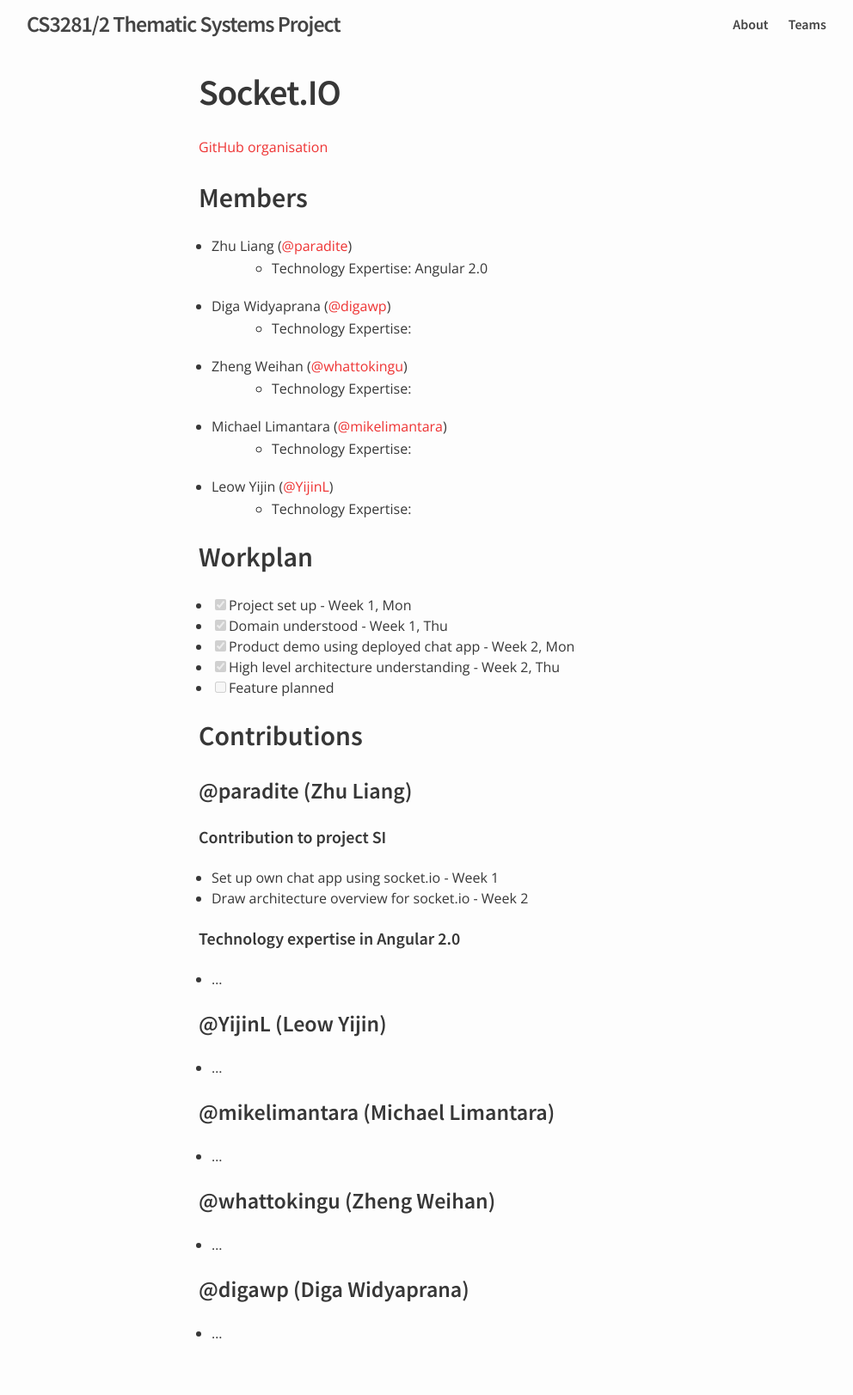
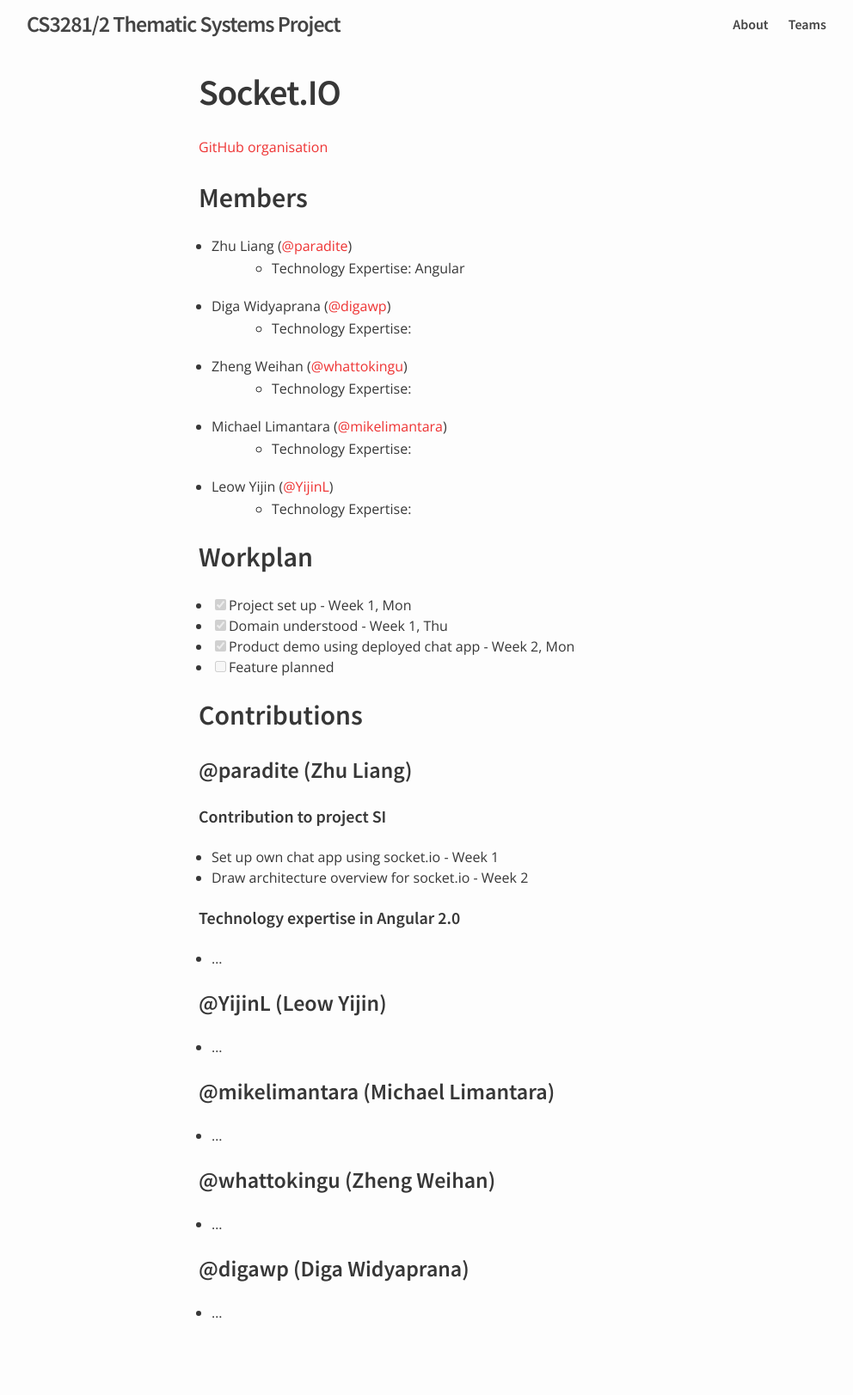
Before and after one commit to nus-oss/cs3281-AY1516S2-website, a Jekyll site: the page built from teams/socketio.md, in a window 1280 px wide. Shown: the whole page at 86% size, without its empty margins (139-1131 px from the left). Built offline with Jekyll 4.4.1, drawn with Linux system fonts in a browser that asks for light colours; after the commit the page ends 1599 px from its top, so only the background shows below that.

Commit message:
edited progress

```diff
--- a/teams/socketio.md
+++ b/teams/socketio.md
@@ -8,7 +8,7 @@
 
 ## Members
  - Zhu Liang ([@paradite](http://paradite.com))
-   - Technology Expertise: Angular 2.0
+   - Technology Expertise: Angular
  - Diga Widyaprana ([@digawp](http://digawp.blogspot.sg/))
    - Technology Expertise:
  - Zheng Weihan ([@whattokingu](http://medium.com/@whattokingu))
@@ -23,7 +23,6 @@
 * [x] Project set up - Week 1, Mon
 * [x] Domain understood - Week 1, Thu
 * [x] Product demo using deployed chat app - Week 2, Mon
-* [x] High level architecture understanding - Week 2, Thu
 * [ ] Feature planned
 
 ## Contributions
```
